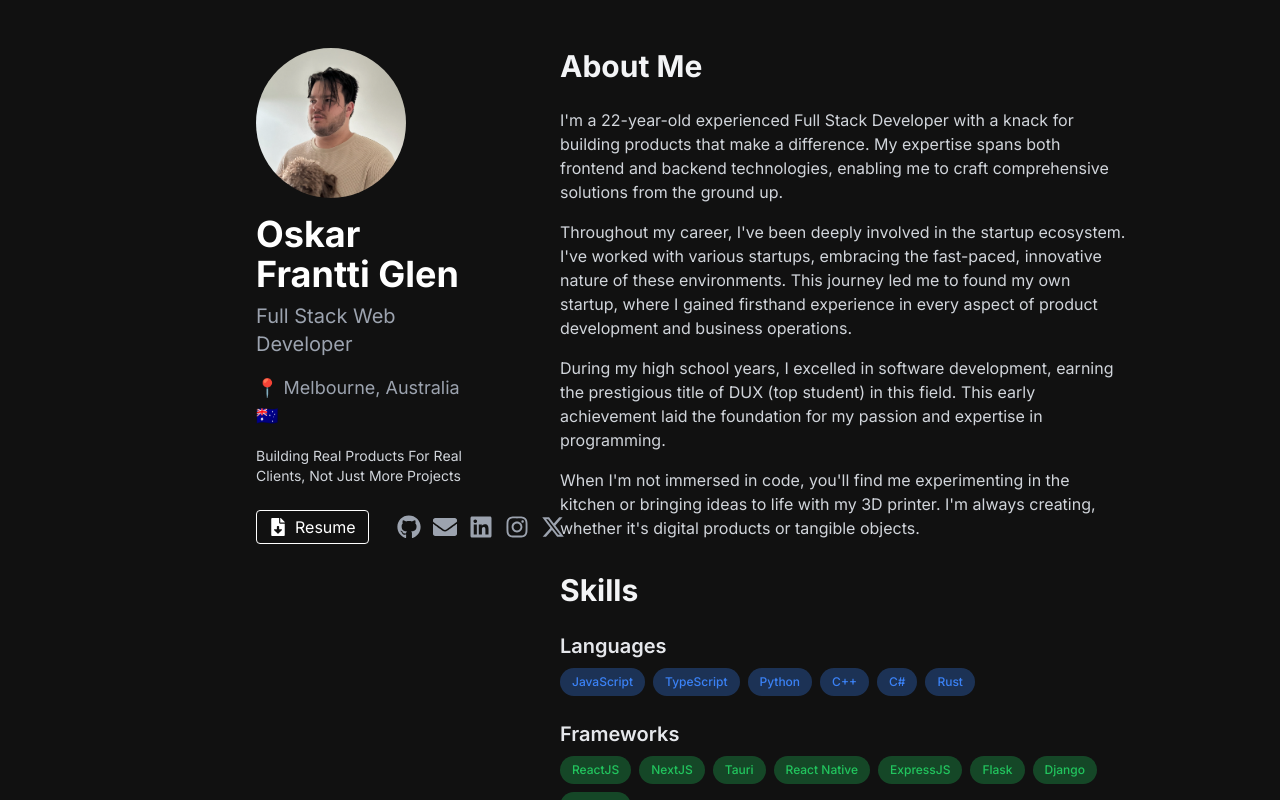
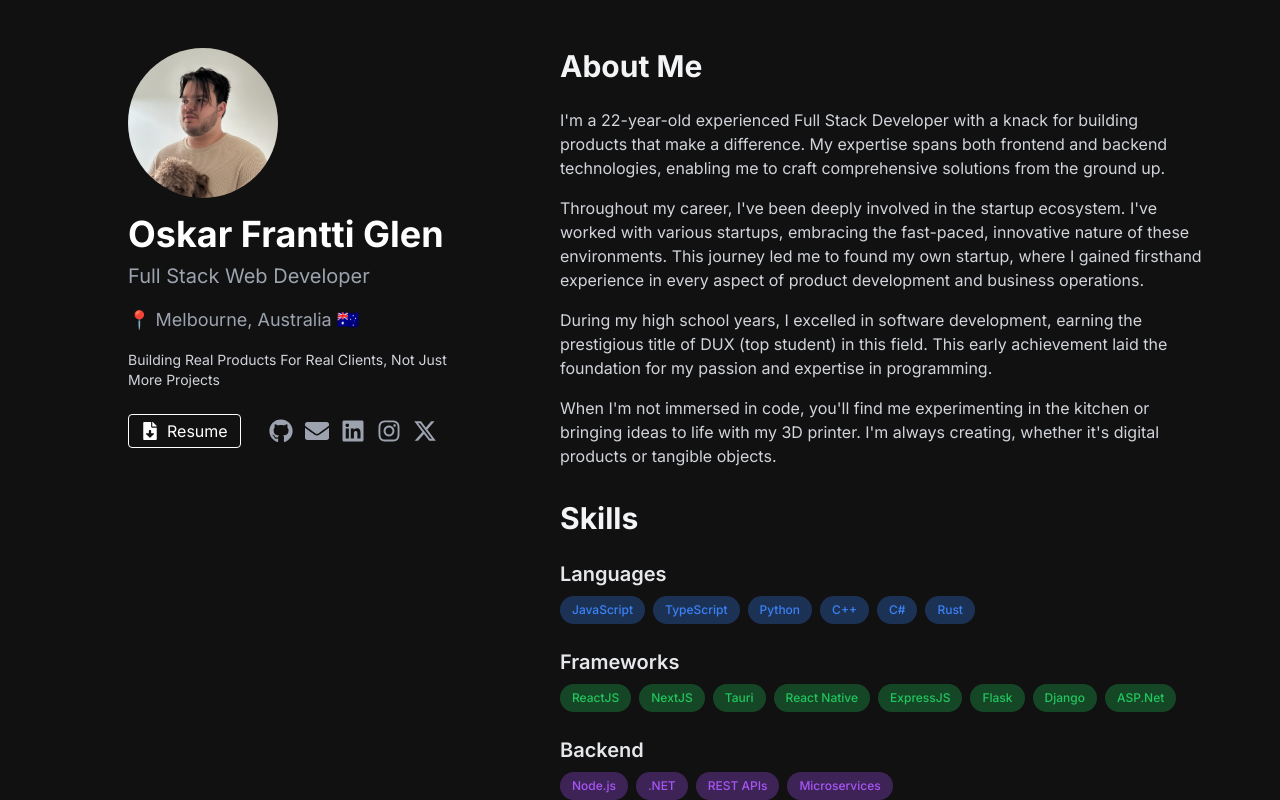
Before and after one commit to capybara-brain346/capybaras-portfolio, a Next.js app: page / in a window 1280 px wide. Built offline with nearby package versions, Linux system fonts and the light colour scheme.

Commit message:
Updated Favicon

```diff
--- a/src/app/page.tsx
+++ b/src/app/page.tsx
@@ -13,14 +13,13 @@
     <div className="min-h-screen bg-[#111111] text-white">
       {/* Mobile Layout */}
       <div className="lg:hidden">
-
-        <main className="p-6">
-        <div className="mb-6">
-          <Header />
-          <div className="mt-6">
-          <SocialLinks/>
+        <main className="p-6 max-w-screen-sm mx-auto">
+          <div className="mb-6">
+            <Header />
+            <div className="mt-6">
+              <SocialLinks/>
+            </div>
           </div>
-        </div>
           <About />
           <Skills />
           <Experience />
@@ -31,9 +30,9 @@
       </div>
 
       {/* Desktop Layout */}
-      <div className="hidden lg:flex">
+      <div className="hidden lg:flex flex-col xl:flex-row">
         {/* Left Column (Header and Social Links) */}
-        <div className="fixed w-2/5 h-screen p-12 pl-[20%] flex flex-col justify-between">
+        <div className="xl:fixed xl:w-2/5 h-screen p-8 xl:p-12 xl:pl-[10%] flex flex-col justify-between min-w-[300px] max-w-[800px]">
           <div>
             <Header />
             <div className="mt-6">
@@ -42,8 +41,8 @@
           </div>
         </div>
         {/* Right Column (Main Content) */}
-        <div className="ml-[40%] w-3/5 min-h-screen">
-          <main className="p-12 pr-[20%]">
+        <div className="xl:ml-[40%] w-full xl:w-3/5 min-h-screen min-w-[500px] max-w-[1200px] mx-auto">
+          <main className="p-8 xl:p-12 xl:pr-[10%]">
             <About />
             <Skills />
             <Experience />
```
